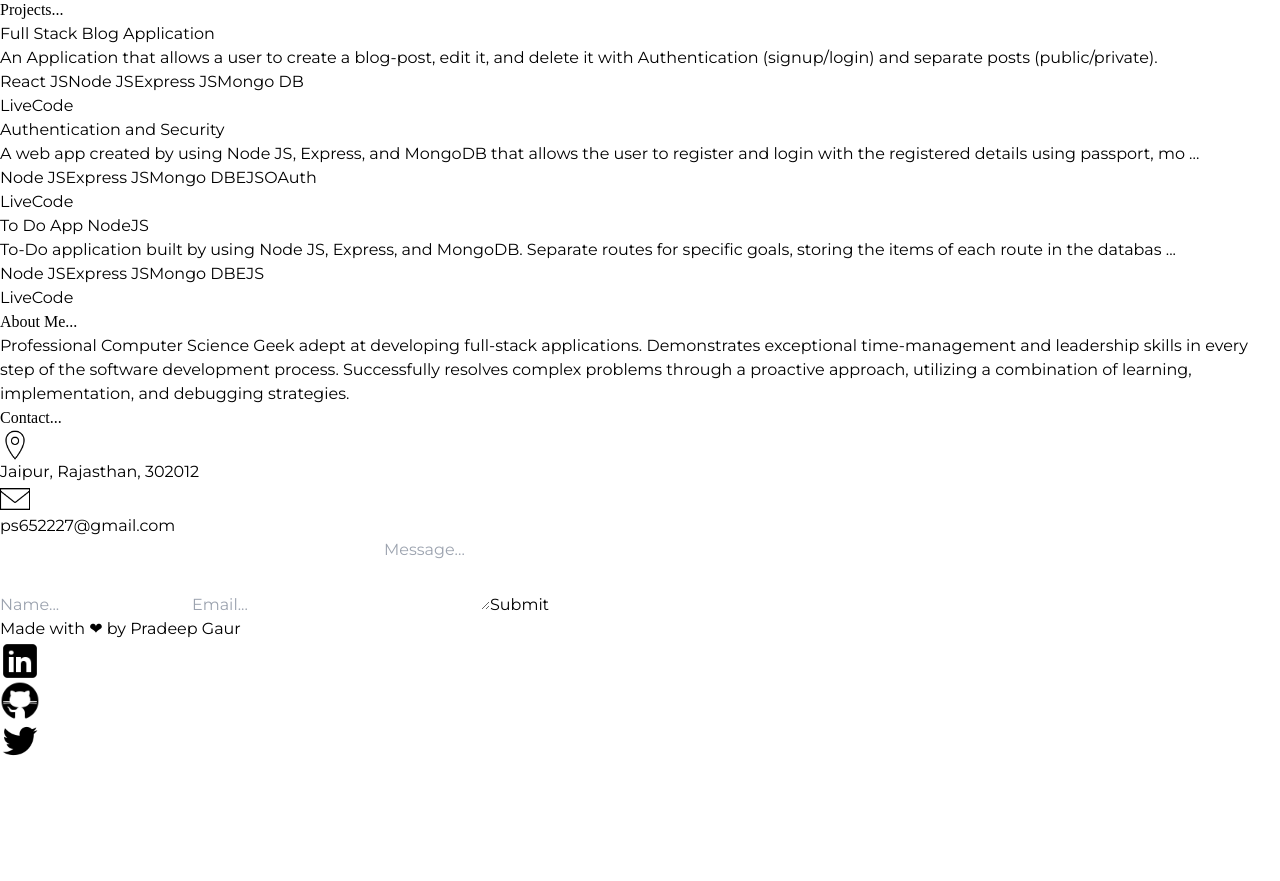
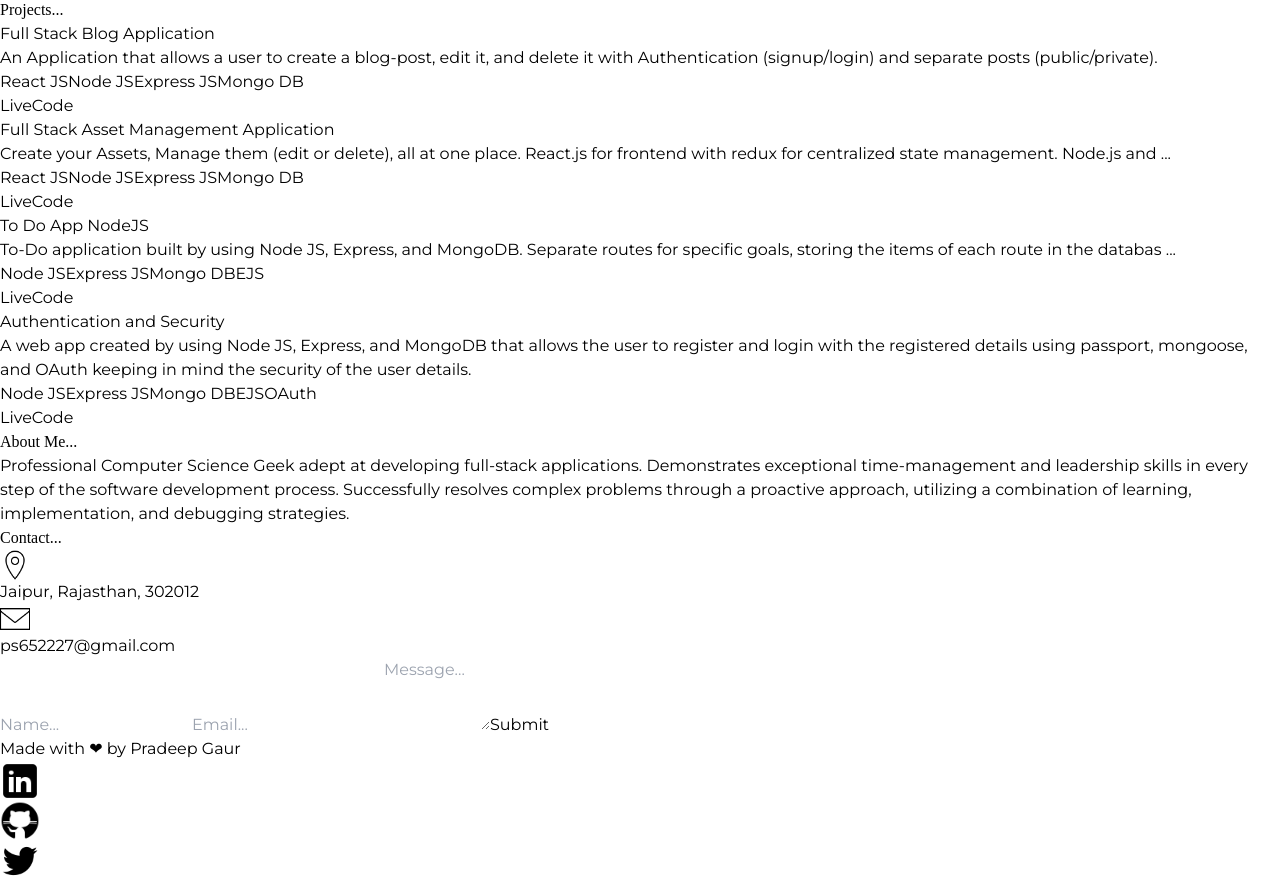
Before and after one commit to pradeep652227/portfolio_website, a React (Vite) app in the folder frontend/: page / in a window 1280 px wide. Shown: the part 1605-2486 px from the top of the page. Before the commit the page ends 2366 px from the top, so only its background shows below. Built offline with nearby package versions, Linux system fonts and the light colour scheme; no server answers; a web font is replaced by a local one.

Commit message:
project add

```diff
--- a/frontend/src/Components/Home.jsx
+++ b/frontend/src/Components/Home.jsx
@@ -127,15 +127,16 @@ export default function Home() {
               <HomeProjects
                 data-aos="fade-down"
                 data-aos-duration="600"
-                title="Authentication and Security"
+                title="Full Stack Asset Management Application"
                 brief={briefs[1]}
-                skills={["Node JS", "Express JS", "Mongo DB", "EJS", "OAuth"]}
+                skills={["React JS", "Node JS", "Express JS", "Mongo DB"]}
                 isLive={true}
-                liveUrl="https://authentication-and-security.onrender.com/"
-                codeUrl="https://github.com/pradeep652227/Authentication-And-Security"
+                liveUrl="https://asset-management-application-frontend.vercel.app/"
+                codeUrl="https://github.com/pradeep652227/asset-management-application"
               />
+
               <HomeProjects
-                data-aos="fade-left"
+                data-aos="fade-down"
                 data-aos-duration="600"
                 title="To Do App NodeJS"
                 brief={briefs[2]}
@@ -143,6 +144,16 @@ export default function Home() {
                 isLive={true}
                 liveUrl="https://to-do-list-version2-0.onrender.com/"
                 codeUrl="https://github.com/pradeep652227/To-Do-List-version2.0"
+              />
+              <HomeProjects
+                data-aos="fade-left"
+                data-aos-duration="600"
+                title="Authentication and Security"
+                brief={briefs[3]}
+                skills={["Node JS", "Express JS", "Mongo DB", "EJS", "OAuth"]}
+                isLive={true}
+                liveUrl="https://authentication-and-security.onrender.com/"
+                codeUrl="https://github.com/pradeep652227/Authentication-And-Security"
               />
             </div>
           </section>
--- a/frontend/src/jsFiles/project-briefs.js
+++ b/frontend/src/jsFiles/project-briefs.js
@@ -2,12 +2,19 @@ export const briefs = [
   `An Application that allows a user to create a blog-post, edit it, and delete it with Authentication (signup/login) and separate posts (public/private).`,
 ];
 
-let newBrief1="A web app created by using Node JS, Express, and MongoDB that allows the user to register and login with the registered details using passport, mongoose, and OAuth keeping in mind the security of the user details."
-newBrief1=newBrief1.slice(0,146);
-newBrief1+=" ...";
+let newBrief1 = `Create your Assets, Manage them (edit or delete), all at one place. React.js for frontend with redux for centralized state management. Node.js and express.js for backend server creation and api routes handling. MongoDB as the database to store the user and assets data.`;
+newBrief1 = newBrief1.slice(0, 146);
+newBrief1 += " ...";
 briefs.push(newBrief1);
 
-let newBrief2="To-Do application built by using Node JS, Express, and MongoDB. Separate routes for specific goals, storing the items of each route in the database, handling all the GET and POST routes, and retrieving the items on loading."
-newBrief2=newBrief2.slice(0,146);
-newBrief2+=" ...";
+let newBrief2 =
+  "To-Do application built by using Node JS, Express, and MongoDB. Separate routes for specific goals, storing the items of each route in the database, handling all the GET and POST routes, and retrieving the items on loading.";
+newBrief2 = newBrief2.slice(0, 146);
+newBrief2 += " ...";
 briefs.push(newBrief2);
+
+let newBrief3 =
+  "A web app created by using Node JS, Express, and MongoDB that allows the user to register and login with the registered details using passport, mongoose, and OAuth keeping in mind the security of the user details.";
+newBrief2 = newBrief2.slice(0, 146);
+newBrief2 += " ...";
+briefs.push(newBrief3);
```
